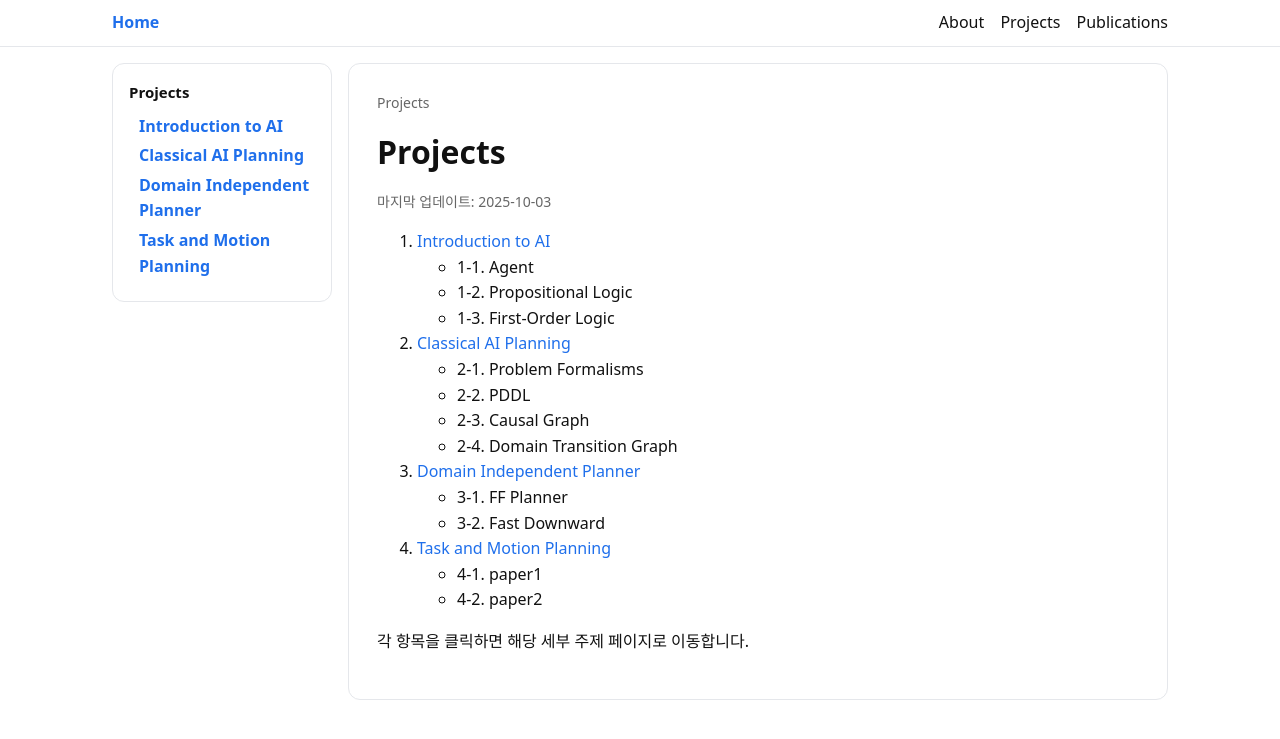
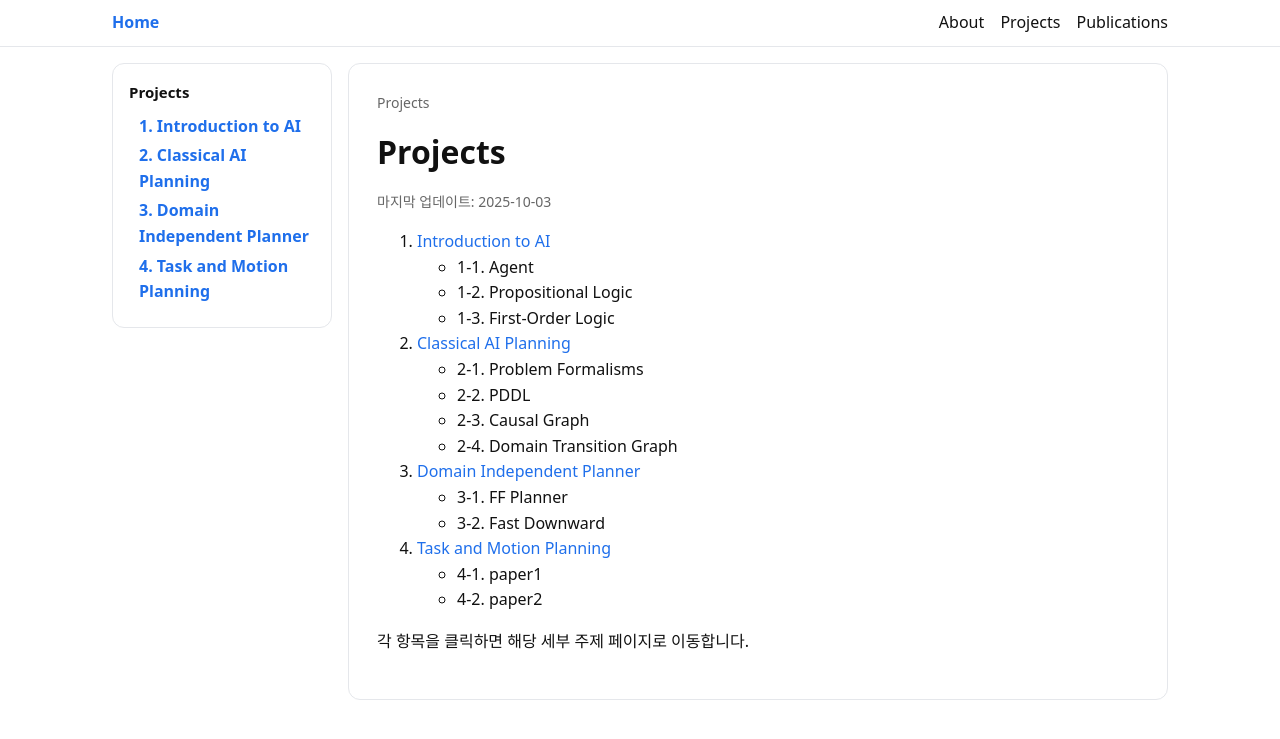
Before and after one commit to ChoRongCho/ChoRongCho.github.io, a Jekyll site: the page built from projects/index.html, in a window 1280 px wide. Shown: the top 739 px of the page. Built offline with Jekyll 4.4.1, drawn with Linux system fonts in a browser that asks for light colours.

Commit message:
new style

```diff
--- a/_includes/sidebar.html
+++ b/_includes/sidebar.html
@@ -14,28 +14,28 @@
     </ul>
 
   {%- comment -%}
-    2) /projects/index.html: 대제목 4개만
+    2) /projects/index.html 에서는 1~4 제목만 보여주기
   {%- endcomment -%}
   {% elsif page.url == '/projects/' or page.url == '/projects/index.html' %}
 
     <h3>Projects</h3>
     <ul>
-      <li>
+      <li class="depth1">
         <a href="{{ '/projects/1-introduction-to-ai/index.html' | relative_url }}">
           1. Introduction to AI
         </a>
       </li>
-      <li>
+      <li class="depth1">
         <a href="{{ '/projects/2-classical-ai/index.html' | relative_url }}">
           2. Classical AI Planning
         </a>
       </li>
-      <li>
+      <li class="depth1">
         <a href="{{ '/projects/3-planner/index.html' | relative_url }}">
           3. Domain Independent Planner
         </a>
       </li>
-      <li>
+      <li class="depth1">
         <a href="{{ '/projects/4-tamp/index.html' | relative_url }}">
           4. Task and Motion Planning
         </a>
@@ -43,11 +43,25 @@
     </ul>
 
   {%- comment -%}
-    3) 1번 섹션 내부: 1번 + 소제목만
+    3) 그 외의 /projects/... 페이지에서는
+       1~4 제목은 전부 보이고,
+       "현재 섹션"만 소제목을 펼쳐서 보여주기
   {%- endcomment -%}
-  {% elsif page.url contains '/projects/1-introduction-to-ai/' %}
+  {% elsif page.url contains '/projects/' %}
 
-    <h3>1. Introduction to AI</h3>
+    {%- assign sec1_active = page.url contains '/projects/1-introduction-to-ai/' -%}
+    {%- assign sec2_active = page.url contains '/projects/2-classical-ai/' -%}
+    {%- assign sec3_active = page.url contains '/projects/3-planner/' -%}
+    {%- assign sec4_active = page.url contains '/projects/4-tamp/' -%}
+
+    <h3>Projects</h3>
+    <ul>
+      <!-- 1. Introduction to AI -->
+      <li class="depth1 {% if sec1_active %}active{% endif %}">
+        <a href="{{ '/projects/1-introduction-to-ai/index.html' | relative_url }}">
+          1. Introduction to AI
+        </a>
+        {% if sec1_active %}
         <ul>
           <li>
             <a href="{{ '/projects/1-introduction-to-ai/index.html' | relative_url }}"
@@ -74,13 +88,15 @@
             </a>
           </li>
         </ul>
+        {% endif %}
+      </li>
 
-  {%- comment -%}
-    4) 2번 섹션 내부: 2번 + 소제목만
-  {%- endcomment -%}
-  {% elsif page.url contains '/projects/2-classical-ai/' %}
-
-    <h3>2. Classical AI Planning</h3>
+      <!-- 2. Classical AI Planning -->
+      <li class="depth1 {% if sec2_active %}active{% endif %}">
+        <a href="{{ '/projects/2-classical-ai/index.html' | relative_url }}">
+          2. Classical AI Planning
+        </a>
+        {% if sec2_active %}
         <ul>
           <li>
             <a href="{{ '/projects/2-classical-ai/index.html' | relative_url }}"
@@ -113,13 +129,15 @@
             </a>
           </li>
         </ul>
+        {% endif %}
+      </li>
 
-  {%- comment -%}
-    5) 3번 섹션 내부
-  {%- endcomment -%}
-  {% elsif page.url contains '/projects/3-planner/' %}
-
-    <h3>3. Domain Independent Planner</h3>
+      <!-- 3. Domain Independent Planner -->
+      <li class="depth1 {% if sec3_active %}active{% endif %}">
+        <a href "{{ '/projects/3-planner/index.html' | relative_url }}">
+          3. Domain Independent Planner
+        </a>
+        {% if sec3_active %}
         <ul>
           <li>
             <a href="{{ '/projects/3-planner/index.html' | relative_url }}"
@@ -146,13 +164,15 @@
             </a>
           </li>
         </ul>
+        {% endif %}
+      </li>
 
-  {%- comment -%}
-    6) 4번 섹션 내부
-  {%- endcomment -%}
-  {% elsif page.url contains '/projects/4-tamp/' %}
-
-    <h3>4. Task and Motion Planning</h3>
+      <!-- 4. Task and Motion Planning -->
+      <li class="depth1 {% if sec4_active %}active{% endif %}">
+        <a href="{{ '/projects/4-tamp/index.html' | relative_url }}">
+          4. Task and Motion Planning
+        </a>
+        {% if sec4_active %}
         <ul>
           <li>
             <a href="{{ '/projects/4-tamp/index.html' | relative_url }}"
@@ -179,6 +199,10 @@
             </a>
           </li>
         </ul>
+        {% endif %}
+      </li>
+
+    </ul>
 
   {% endif %}
 </aside>
--- a/projects/index.html
+++ b/projects/index.html
@@ -1,38 +1,10 @@
-<!doctype html>
-<html lang="ko">
-<head>
-  <meta charset="utf-8" />
-  <meta name="viewport" content="width=device-width,initial-scale=1" />
-  <title>Projects</title>
-  <link rel="stylesheet" href="/assets/css/site.css">
-</head>
-<body>
-  <!-- 상단 헤더 -->
-  <header class="header">
-    <div class="header-inner">
-      <a class="brand" href="/index.html">Home</a>
-      <nav class="nav">
-        <a href="/about.html">About</a>
-        <a href="/projects/index.html">Projects</a>
-        <a href="/publication.html">Publications</a>
-      </nav>
-    </div>
-  </header>
+---
+layout: default
+title: "Projects"
+---
 
-  <div class="wrapper">
-    <!-- 왼쪽 사이드바 -->
-    <aside class="sidebar">
-      <h3>Projects</h3>
-      <ul>
-        <li class="depth1"><a href="/projects/1-introduction-to-ai/index.html">Introduction to AI</a></li>
-        <li class="depth1"><a href="/projects/2-classical-ai/index.html">Classical AI Planning</a></li>
-        <li class="depth1"><a href="/projects/3-planner/index.html">Domain Independent Planner</a></li>
-        <li class="depth1"><a href="/projects/4-tamp/index.html">Task and Motion Planning</a></li>
-      </ul>
-    </aside>
 
-    <!-- 본문 -->
-    <main class="content">
+
 <div class="breadcrumb">
   Projects
 </div>
@@ -77,7 +49,3 @@
 <p>
   각 항목을 클릭하면 해당 세부 주제 페이지로 이동합니다.
 </p>
-    </main>
-  </div>
-</body>
-</html>
```
Also changed, not shown: other parts of _includes/sidebar.html (+1 -1 lines). Lines whose indentation alone changed are shown as unchanged.
